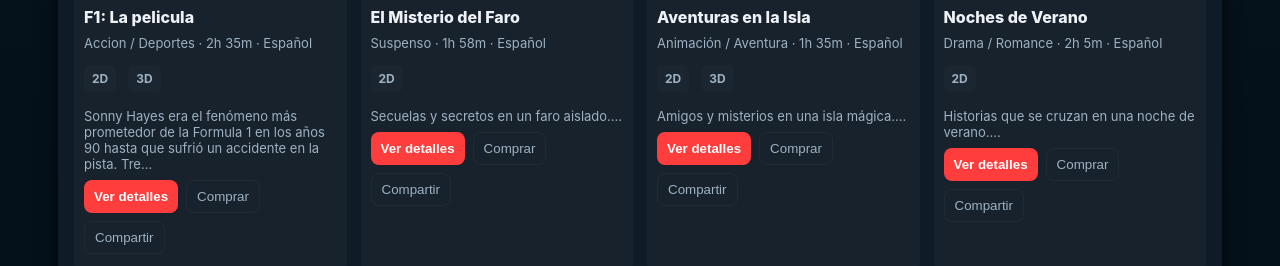
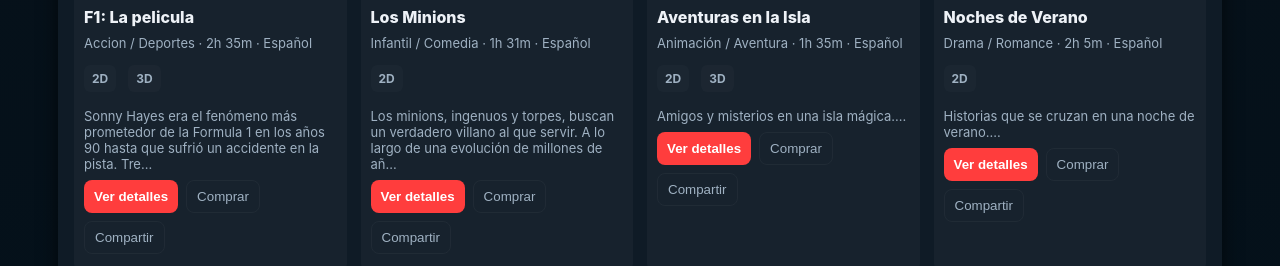
Before and after one commit to MariaJoseAizaga/Pagina-web-Cine, a plain HTML site: page index.html in a window 1280 px wide. Shown: the part 1655-1921 px from the top of the page. Drawn offline with Linux system fonts and the light colour scheme.

Commit message:
Update index.html

```diff
--- a/index.html
+++ b/index.html
@@ -304,7 +304,7 @@
     { id:'m3', title:'Inside Out 2', genre:'Animación / Familiar', duration:'1h 55m', rating:'G', language:'Español', formats:['2D','3D'], poster:'https://m.media-amazon.com/images/S/pv-target-images/7390f647a1edb3cd152bda26e4b57a3be4e96dc603af64519a79273ab9850cd6.jpg', trailer:'https://youtu.be/LEjhY15eCx0?si=QoB-Z0O76o2PJ8zo', synopsis:'Ahora que es adolescente, Riley experimenta nuevos sentimientos como Ansiedad y Envidia, que se imponen a los viejos mientras ella duda sobre si abandonar a sus antiguas amigas por otras de la escuela secundaria.', showtimes:[{date:'2025-09-23', times:['11:00','15:00','18:30'], room:'Sala 3 - 3D'},{date:'2025-09-24', times:['12:00','16:00'], room:'Sala 2'}], price:9},
     { id:'m4', title:'Oppenheimer', genre:'Drama / Historia', duration:'3h 0m', rating:'R', language:'Inglés', formats:['2D'], poster:'https://m.media-amazon.com/images/M/MV5BNTFlZDI1YWQtMTVjNy00YWU1LTg2YjktMTlhYmRiYzQ3NTVhXkEyXkFqcGc@._V1_FMjpg_UX1000_.jpg', trailer:'https://youtu.be/MVvGSBKV504?si=4pqoiK-GdL57iC-i', synopsis:'Durante la Segunda Guerra Mundial, el teniente general Leslie Groves designa al físico J. Robert Oppenheimer para un grupo de trabajo que está desarrollando el Proyecto Manhattan, cuyo objetivo consiste en fabricar la primera bomba atómica.', showtimes:[{date:'2025-09-23', times:['13:30','20:00'], room:'Sala 1'},{date:'2025-09-25', times:['17:00'], room:'Sala 2'}], price:11},
     { id:'m5', title:'F1: La pelicula', genre:'Accion / Deportes', duration:'2h 35m', rating:'PG-13', language:'Español', formats:['2D','3D'], poster:'https://m.media-amazon.com/images/S/pv-target-images/5de02b8f5586efd622669d8d46ff478f234900164daa47a936b3dd52c0cc3d34.jpg', trailer:'https://youtu.be/CT2_P2DZBR0?si=ABAH5idowRi4Kdyd', synopsis:'Sonny Hayes era el fenómeno más prometedor de la Formula 1 en los años 90 hasta que sufrió un accidente en la pista. Treinta años después, su excompañero, Ruben Cervantes, lo convence de volver para correr junto al talentoso novato Joshua Pearce.', showtimes:[{date:'2025-09-23', times:['11:15','14:45','19:30'], room:'Sala 2'},{date:'2025-09-24', times:['13:00','17:00'], room:'Sala 3'}], price:8},
-    { id:'m6', title:'El Misterio del Faro', genre:'Suspenso', duration:'1h 58m', rating:'PG-13', language:'Español', formats:['2D'], poster:'https://images.unsplash.com/photo-1478720568477-152d9b164e26?q=80&w=800&auto=format&fit=crop&ixlib=rb-4.0.3&s=placeholder', trailer:'J---aiyznGQ', synopsis:'Secuelas y secretos en un faro aislado.', showtimes:[{date:'2025-09-23', times:['12:00','19:00'], room:'Sala 4'},{date:'2025-09-25', times:['17:30','21:00'], room:'Sala 3'}], price:7},
+    { id:'m6', title:'Los Minions', genre:'Infantil / Comedia', duration:'1h 31m', rating:'G', language:'Español', formats:['2D'], poster:'https://m.media-amazon.com/images/M/MV5BODI4NzMyNjE0MF5BMl5BanBnXkFtZTgwMTcwNzI0MzE@._V1_.jpg', trailer:'https://youtu.be/LSw_te6wexM?si=H7jcfzNXOKg1a471', synopsis:'Los minions, ingenuos y torpes, buscan un verdadero villano al que servir. A lo largo de una evolución de millones de años, los minions se han puesto al servicio de los amos más despreciables. Kevin, acompañado por el rebelde Stuart y el adorable Bob, emprende un emocionante viaje para conseguir una jefa a quien servir, la terrible Scarlet Overkill.', showtimes:[{date:'2025-09-23', times:['12:00','19:00'], room:'Sala 4'},{date:'2025-09-25', times:['17:30','21:00'], room:'Sala 3'}], price:7},
     { id:'m7', title:'Aventuras en la Isla', genre:'Animación / Aventura', duration:'1h 35m', rating:'G', language:'Español', formats:['2D','3D'], poster:'https://images.unsplash.com/photo-1507149833265-60c372daea22?q=80&w=800&auto=format&fit=crop&ixlib=rb-4.0.3&s=placeholder', trailer:'e-ORhEE9VVg', synopsis:'Amigos y misterios en una isla mágica.', showtimes:[{date:'2025-09-23', times:['10:00','13:30','17:00'], room:'Sala Infantil'},{date:'2025-09-24', times:['11:00','15:30'], room:'Sala 2'}], price:6},
     { id:'m8', title:'Noches de Verano', genre:'Drama / Romance', duration:'2h 5m', rating:'PG-13', language:'Español', formats:['2D'], poster:'https://images.unsplash.com/photo-1505740420928-5e560c06d30e?q=80&w=800&auto=format&fit=crop&ixlib=rb-4.0.3&s=placeholder', trailer:'kXYiU_JCYtU', synopsis:'Historias que se cruzan en una noche de verano.', showtimes:[{date:'2025-09-23', times:['14:00','20:30'], room:'Sala 5'},{date:'2025-09-24', times:['16:00'], room:'Sala 4'}], price:8},
     { id:'m9', title:'Thriller Nocturno', genre:'Terror', duration:'1h 50m', rating:'R', language:'Inglés', formats:['2D'], poster:'https://images.unsplash.com/photo-1542206395-9feb3edaa68b?q=80&w=800&auto=format&fit=crop&ixlib=rb-4.0.3&s=placeholder', trailer:'oHg5SJYRHA0', synopsis:'Un thriller que no te permitirá dormir.', showtimes:[{date:'2025-09-23', times:['22:00'], room:'Sala 4'},{date:'2025-09-24', times:['22:00'], room:'Sala 4'}], price:7},
```
